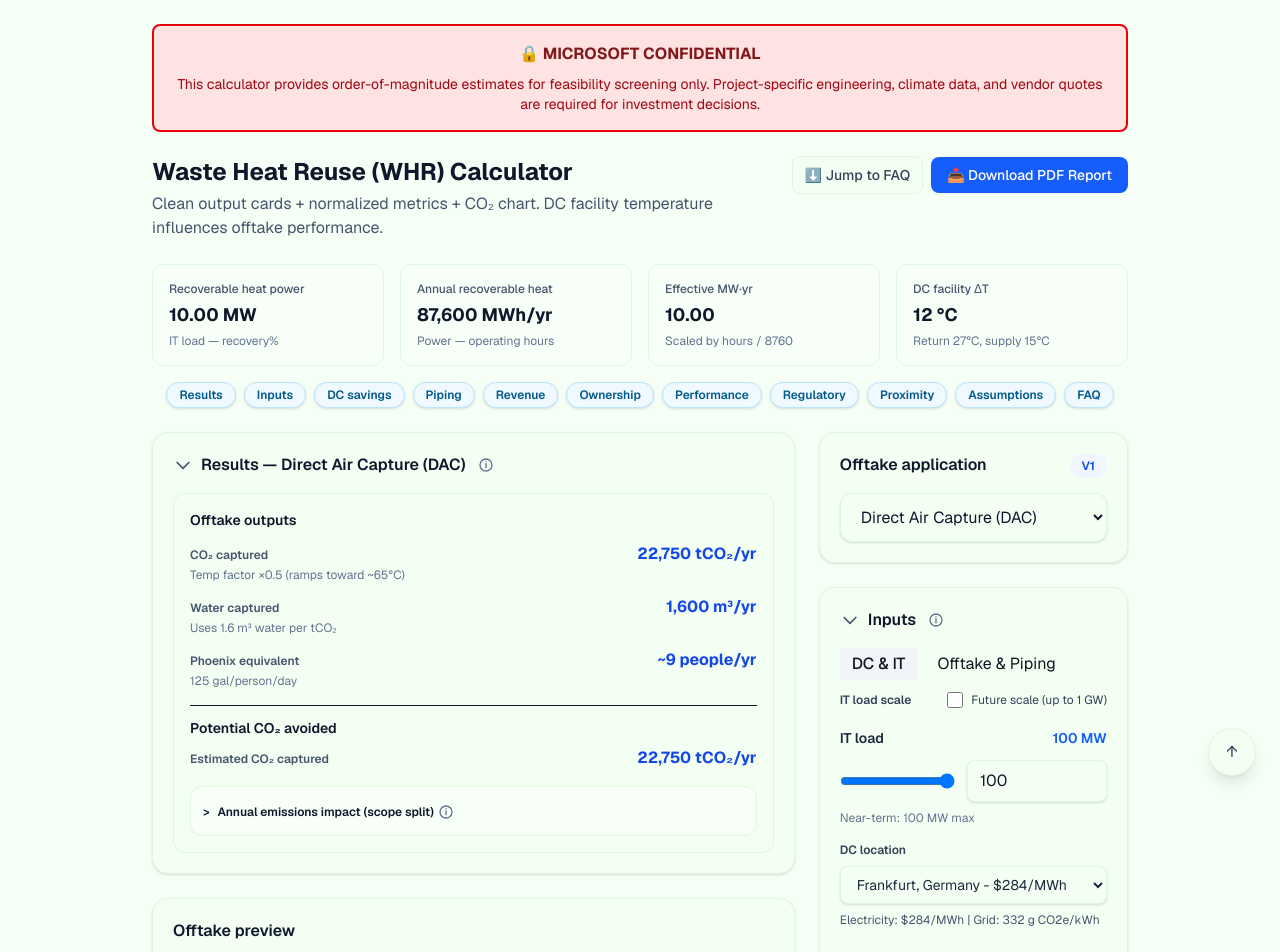
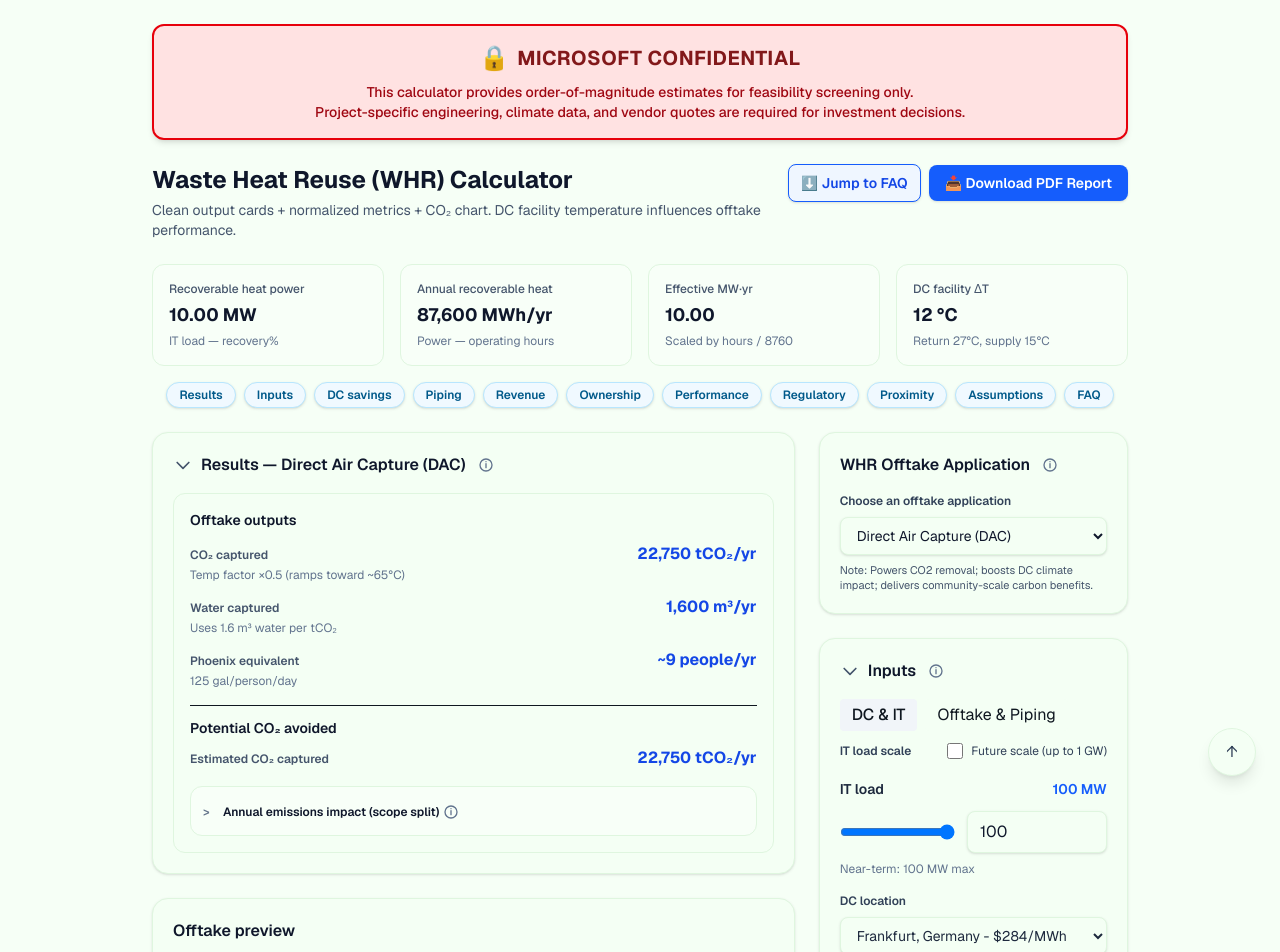
Before and after one commit to Bharath1030/whr-calculator, a Next.js app: page /v3 in a window 1280 px wide. Shown: the top 952 px of the page. Built offline with nearby package versions, Linux system fonts and the light colour scheme.

Commit message:
Stash local changes before rebase

```diff
--- a/app/globals.css
+++ b/app/globals.css
@@ -38,3 +38,25 @@
 .border-slate-200 {
   border-color: var(--border-color) !important;
 }
+
+.summary-no-marker {
+  list-style: none;
+}
+.summary-no-marker::marker {
+  content: "";
+}
+.summary-no-marker::-webkit-details-marker {
+  display: none;
+}
+
+.summary-caret {
+  display: inline-block;
+  width: 0.75rem;
+  color: #64748b;
+  transform: rotate(0deg);
+  transition: transform 150ms ease;
+}
+
+details[open] .summary-caret {
+  transform: rotate(90deg);
+}
--- a/app/v3/page.tsx
+++ b/app/v3/page.tsx
@@ -23,6 +23,16 @@
   greenhouses: "Greenhouses & agriculture",
   foodBrewery: "Food & brewery industry",
   dac: "Direct Air Capture (DAC)",
+};
+
+const OFFTAKE_HELP: Record<Offtake, string> = {
+  hotWater: "Offsets conventional heating; stabilizes heat recovery value for the DC; supports local hot-water needs.",
+  districtHeat: "Supplies low-carbon heat to buildings; improves DC efficiency economics; lowers community heating emissions.",
+  waterTreatmentFO: "Provides process heat for treatment; creates operating savings for the DC; expands clean-water capacity locally.",
+  atmosphericWater: "Enables water capture systems; reduces DC heat rejection costs; adds resilient community water supply.",
+  greenhouses: "Supports year-round crops; raises DC heat utilization; strengthens local food systems and jobs.",
+  foodBrewery: "Feeds process heat demand; increases DC heat monetization; reduces industrial fuel use nearby.",
+  dac: "Powers CO2 removal; boosts DC climate impact; delivers community-scale carbon benefits.",
 };
 
 type Range = { min: number; max: number };
@@ -179,6 +189,8 @@
   defaultExpanded = false,
   forceExpanded,
   tooltip,
+  titleClassName,
+  headerClassName,
 }: {
   title: string;
   children: React.ReactNode;
@@ -187,6 +199,8 @@
   defaultExpanded?: boolean;
   forceExpanded?: boolean;
   tooltip?: string;
+  titleClassName?: string;
+  headerClassName?: string;
 }) {
   const [isExpanded, setIsExpanded] = useState(
     collapsible ? defaultExpanded : true
@@ -201,7 +215,7 @@
   return (
     <section className="rounded-2xl border border-slate-200 bg-white p-5 shadow-sm">
       <div
-        className={`flex items-start justify-between gap-4 ${collapsible ? 'cursor-pointer select-none' : ''}`}
+        className={`flex items-start justify-between gap-4 ${collapsible ? 'cursor-pointer select-none' : ''} ${headerClassName ?? ''}`}
         onClick={() => collapsible && setIsExpanded(!isExpanded)}
       >
         <div className="flex items-center gap-2 flex-1" title={tooltip}>
@@ -215,7 +229,9 @@
               <path strokeLinecap="round" strokeLinejoin="round" strokeWidth={2} d="M9 5l7 7-7 7" />
             </svg>
           )}
-          <h2 className="text-base font-semibold text-slate-900">{title}</h2>
+          <h2 className={`text-base font-semibold text-slate-900 ${titleClassName ?? ""}`}>
+            {title}
+          </h2>
           {tooltip ? (
             <svg
               className="ml-1 h-4 w-4 text-slate-500"
@@ -235,7 +251,7 @@
         </div>
         {right ? <div onClick={(e) => collapsible && e.stopPropagation()}>{right}</div> : null}
       </div>
-      {isExpanded && <div className="mt-4">{children}</div>}
+      {isExpanded && children ? <div className="mt-4">{children}</div> : null}
     </section>
   );
 }
@@ -682,7 +698,13 @@
   const [activeSection, setActiveSection] = useState<string>("");
 
   useEffect(() => {
+    if (window.location.hash) {
+      window.history.replaceState(null, "", window.location.pathname + window.location.search);
+      setActiveSection("");
+      window.scrollTo({ top: 0 });
+    }
     const update = () => setActiveSection(window.location.hash.replace("#", ""));
+    update();
     window.addEventListener("hashchange", update);
     return () => window.removeEventListener("hashchange", update);
   }, []);
@@ -2146,37 +2168,37 @@
 
   return (
     <main className="mx-auto max-w-5xl p-6 font-sans">
-      {/* Microsoft Confidential Banner */}
-      <div className="mb-6 bg-red-100 border-2 border-red-600 rounded-lg p-4">
-        <p className="text-red-900 font-bold text-center">
-          🔒 MICROSOFT CONFIDENTIAL
-        </p>
-        <p className="text-red-800 text-sm text-center mt-2">
-          This calculator provides order-of-magnitude estimates for feasibility screening only. Project-specific engineering, climate data, and vendor quotes are required for investment decisions.
-        </p>
+      {/* Microsoft Confidential Banner - Improved for mobile and desktop */}
+      <div className="mb-6 border-2 border-red-600 rounded-xl bg-red-100 p-4 flex flex-col items-center text-center shadow-md">
+        <div className="flex items-center gap-2 mb-2">
+          <span className="text-xl md:text-2xl">🔒</span>
+          <span className="font-bold text-red-900 text-base md:text-xl tracking-wide">MICROSOFT CONFIDENTIAL</span>
+        </div>
+        <div className="text-red-800 text-xs md:text-sm font-medium">
+          This calculator provides order-of-magnitude estimates for feasibility screening only.<br className="hidden md:block" /> Project-specific engineering, climate data, and vendor quotes are required for investment decisions.
+        </div>
       </div>
 
-      <div className="flex justify-between items-start mb-6">
-        <div>
-          <h1 className="text-2xl font-bold text-slate-900">
+      {/* Heading and action buttons - Responsive layout */}
+      <div className="flex flex-col sm:flex-row sm:justify-between sm:items-start mb-6 gap-3">
+        <div className="flex-1">
+          <h1 className="text-xl md:text-2xl font-bold text-slate-900 mb-1 text-center sm:text-left">
             Waste Heat Reuse (WHR) Calculator
           </h1>
-          <p className="mt-1 text-slate-600">
+          <p className="text-xs md:text-sm text-slate-600 text-center sm:text-left">
             Clean output cards + normalized metrics + CO₂ chart. DC facility temperature influences offtake performance.
           </p>
         </div>
-        <div className="flex items-center gap-2">
+        <div className="flex flex-col sm:flex-row items-center gap-2 w-full sm:w-auto">
           <button
             onClick={() => {
               const target = document.getElementById("whr-faq");
               if (!target) return;
               const start = window.scrollY;
               const end = target.getBoundingClientRect().top + window.scrollY - 12;
-              const durationMs = 2000;
+              const durationMs = 1200;
               const startTime = performance.now();
-
               const easeOutCubic = (t: number) => 1 - Math.pow(1 - t, 3);
-
               const step = (now: number) => {
                 const elapsed = now - startTime;
                 const t = Math.min(1, elapsed / durationMs);
@@ -2184,17 +2206,16 @@
                 window.scrollTo({ top: next });
                 if (t < 1) requestAnimationFrame(step);
               };
-
               requestAnimationFrame(step);
             }}
-            className="px-3 py-2 rounded-lg border border-slate-200 bg-white text-slate-700 hover:bg-slate-50 text-sm font-medium whitespace-nowrap"
+            className="w-full sm:w-auto px-3 py-2 rounded-lg border border-blue-600 bg-blue-50 text-blue-700 font-semibold text-sm shadow-sm hover:bg-blue-100 transition-colors"
           >
             ⬇️ Jump to FAQ
           </button>
           <button
             onClick={generatePDF}
             disabled={!offtake}
-            className="px-4 py-2 bg-blue-600 text-white rounded-lg hover:bg-blue-700 disabled:bg-slate-300 disabled:cursor-not-allowed text-sm font-medium whitespace-nowrap"
+            className="w-full sm:w-auto px-4 py-2 bg-blue-600 text-white rounded-lg font-semibold hover:bg-blue-700 disabled:bg-slate-300 disabled:cursor-not-allowed text-sm shadow-sm transition-colors"
           >
             📥 Download PDF Report
           </button>
@@ -2425,18 +2446,33 @@
 
         {/* RIGHT COLUMN: Offtake Selector + Inputs */}
         <div className="space-y-6">
-          <Card title="Offtake application" right={<span className="rounded-full bg-blue-50 px-3 py-1 text-xs font-semibold text-blue-700">V1</span>}>
-            <select
-              className="w-full rounded-xl border border-slate-200 bg-white px-4 py-3 text-slate-900 shadow-sm outline-none focus:border-blue-400 focus:ring-2 focus:ring-blue-100"
-              value={offtake}
-              onChange={(e) => setOfftake(e.target.value as Offtake)}
-            >
-              {Object.entries(OFFTAKE_LABEL).map(([k, v]) => (
-                <option key={k} value={k}>
-                  {v}
-                </option>
-              ))}
-            </select>
+          <Card
+            title="WHR Offtake Application"
+            titleClassName="whitespace-nowrap"
+            tooltip="Hover this card to see how each offtake helps the offtaker, the DC, and the community."
+          >
+            <div className="space-y-2">
+              <label className="block text-xs font-semibold text-slate-700">
+                Choose an offtake application
+              </label>
+              <select
+                className="w-full rounded-lg border border-slate-200 bg-white px-3 py-2 text-sm text-slate-900 shadow-sm outline-none focus:border-blue-400 focus:ring-2 focus:ring-blue-100"
+                value={offtake}
+                onChange={(e) => setOfftake(e.target.value as Offtake)}
+              >
+                {Object.entries(OFFTAKE_LABEL).map(([k, v]) => {
+                  const key = k as Offtake;
+                  return (
+                    <option key={k} value={k} title={OFFTAKE_HELP[key]}>
+                      {v}
+                    </option>
+                  );
+                })}
+              </select>
+              <div className="text-[11px] leading-snug text-slate-600">
+                Note: {OFFTAKE_HELP[offtake]}
+              </div>
+            </div>
           </Card>
 
           <div id="whr-inputs">
@@ -3722,7 +3758,7 @@
                 <ul className="list-disc list-inside space-y-1 ml-2">
                   <li>Waste Water Treatment Systems: Industry datasheet (LCOW, CapEx verified against 2024 quotes)</li>
                   <li>Atmospheric Water Capture Systems: Mid-market estimate; validation pending</li>
-                  <li>Regional electricity costs: US EIA state commercial prices (2024, cents/kWh) and GlobalPetrolPrices.com business averages for Europe (2023-2025, USD/kWh)</li>
+                  <li>Regional electricity costs: GlobalPetrolPrices.com business averages (2023-2025, USD/kWh)</li>
                   <li>Grid carbon intensity: Ember (2026) via Our World in Data (2025 lifecycle g CO2e/kWh); US uses EIA 2023 CO2 per kWh</li>
                   <li>PUE improvements: ASHRAE Technical Committee DTG recommendations</li>
                 </ul>
--- /dev/null
+++ b/data/dc_cooling_config.json.d.ts
@@ -0,0 +1,4 @@
+declare module "*.json" {
+  const value: any;
+  export default value;
+}
--- /dev/null
+++ b/data/offtaker_costs.json.d.ts
@@ -0,0 +1,4 @@
+declare module "*.json" {
+  const value: any;
+  export default value;
+}
--- /dev/null
+++ b/staticwebapp.config.json
@@ -0,0 +1,18 @@
+{
+  "routes": [
+    {
+      "route": "/.auth/*",
+      "allowedRoles": ["anonymous"]
+    },
+    {
+      "route": "/*",
+      "allowedRoles": ["authenticated"]
+    }
+  ],
+  "responseOverrides": {
+    "401": {
+      "redirect": "/.auth/login/aad",
+      "statusCode": 302
+    }
+  }
+}
```
Also changed, not shown: 1 other file (tests, documents, lock files or other folders).
